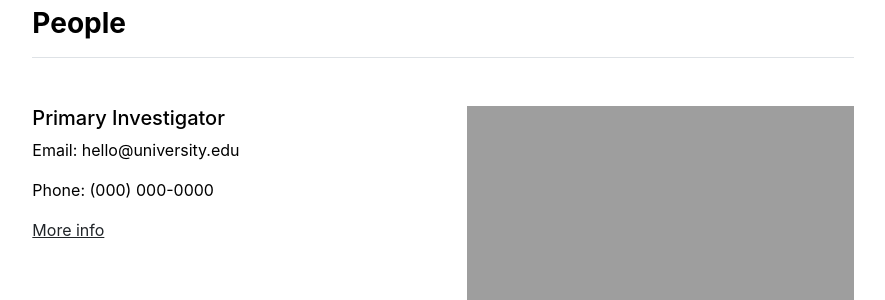
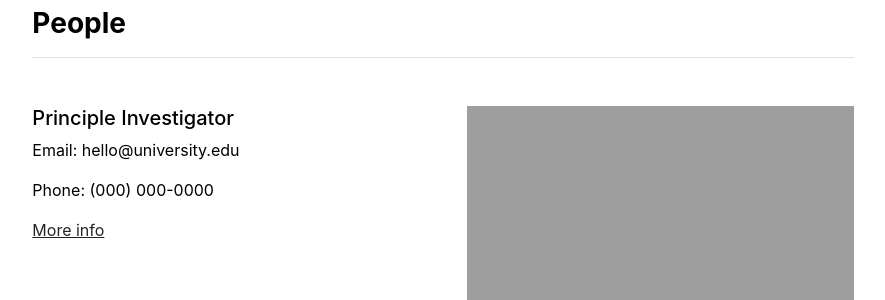
Before and after one commit to Tan-Lab-SIAT/lab-homepage, a Jekyll site: the page built from people.md, in a window 1280 px wide. Shown: the part 166-466 px from the top of the page, without its empty margins (197-1082 px from the left). Built offline with Jekyll 4.4.1, drawn with Linux system fonts in a browser that asks for light colours.

Commit message:
Update settings.yml

```diff
--- a/_data/settings.yml
+++ b/_data/settings.yml
@@ -6,7 +6,7 @@
 - {name: 'contact', url: '/contact'}
 
 people:
-- {name: 'Primary Investigator', title: 'Researcher', department: 'Physics & Astronomy', institution: 'Some University', institution_address: '1 Main Street, Canada', phone: '(000) 000-0000', email: 'hello@university.edu', office: 'Science Building 505', image: 'assets/img/primary-investigator.jpg', url: 'primary-investigator'}
+- {name: 'Principle Investigator', title: 'Researcher', department: 'Physics & Astronomy', institution: 'Some University', institution_address: '1 Main Street, Canada', phone: '(000) 000-0000', email: 'hello@university.edu', office: 'Science Building 505', image: 'assets/img/primary-investigator.jpg', url: 'primary-investigator'}
 - {name: 'Lab Technician', title: 'Researcher', department: 'Physics & Astronomy', institution: 'Some University', institution_address: '1 Main Street, Canada', phone: '(000) 000-0000', email: 'hello@university.edu', office: 'Science Building 505', image: 'assets/img/lab-technician.jpg', url: 'lab-technician'}
 - {name: 'Graduate Student', title: 'Researcher', department: 'Physics & Astronomy', institution: 'Some University', institution_address: '1 Main Street, Canada', phone: '(000) 000-0000', email: 'hello@university.edu', office: 'Science Building 505', image: 'assets/img/graduate-student.jpg', url: 'graduate-student'}
 
```
